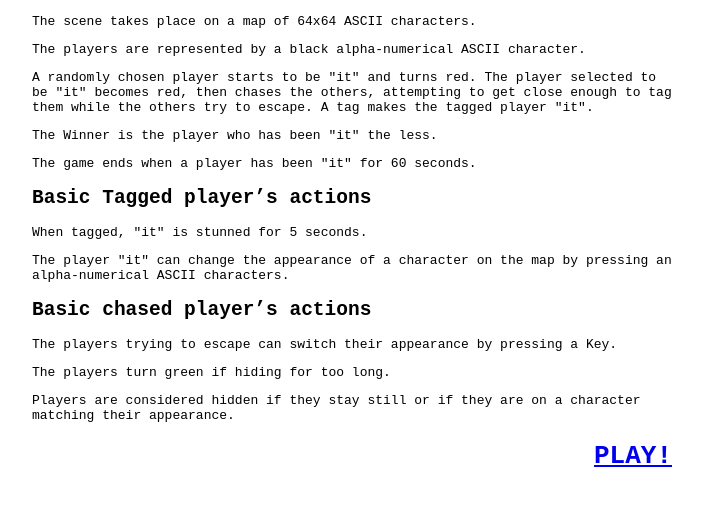
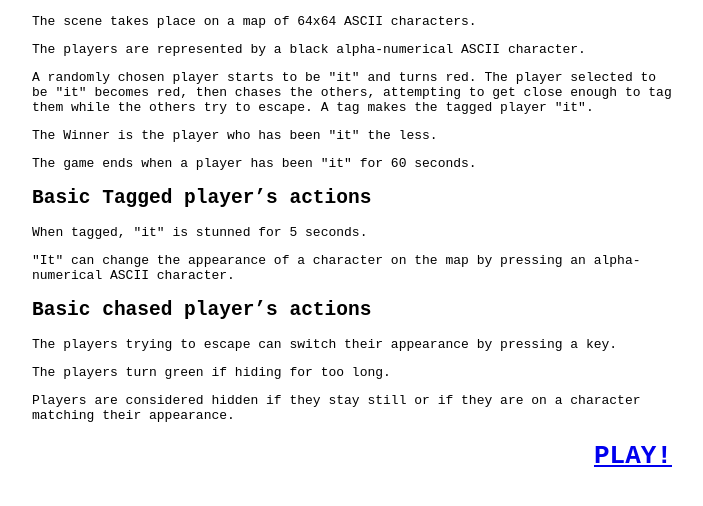
Before and after one commit to corpsmoderne/tagscii, a website: page public/intro.html in a window 1280 px wide. Shown: the part 80-586 px from the top of the page, without its empty margins (288-991 px from the left). Drawn offline with Linux system fonts and the light colour scheme.

Commit message:
fix intro

```diff
--- a/public/intro.html
+++ b/public/intro.html
@@ -43,11 +43,12 @@
       <h2>Basic Tagged player’s actions</h2>
 
       <p>When tagged, "it" is stunned for 5 seconds.</p>
-      <p>The player "it" can change the appearance of a character on the map by pressing an alpha-numerical ASCII characters.</p>
+
+      <p>"It" can change the appearance of a character on the map by pressing an alpha-numerical ASCII character.</p>
 
       <h2>Basic chased player’s actions</h2>
 
-      <p>The players trying to escape can switch their appearance by pressing a Key.</p>
+      <p>The players trying to escape can switch their appearance by pressing a key.</p>
 
       <p>The players turn green if hiding for too long.</p>
 
```
